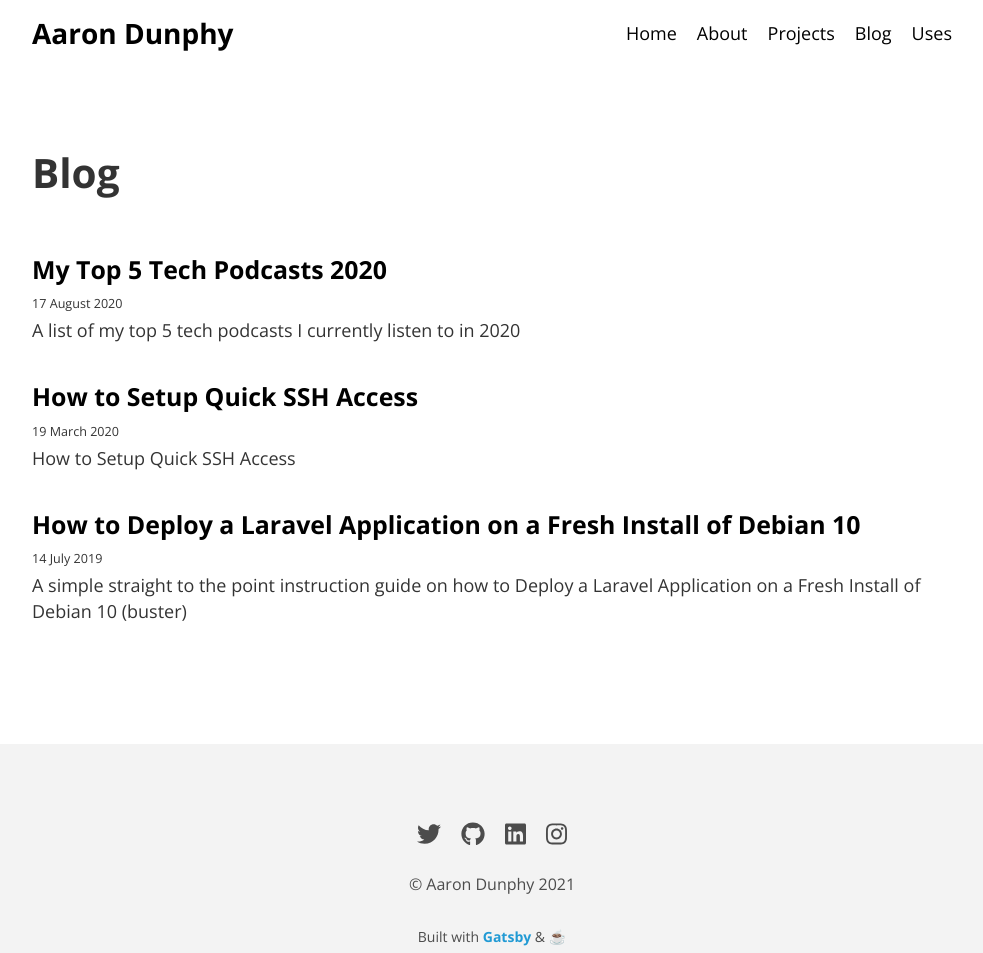
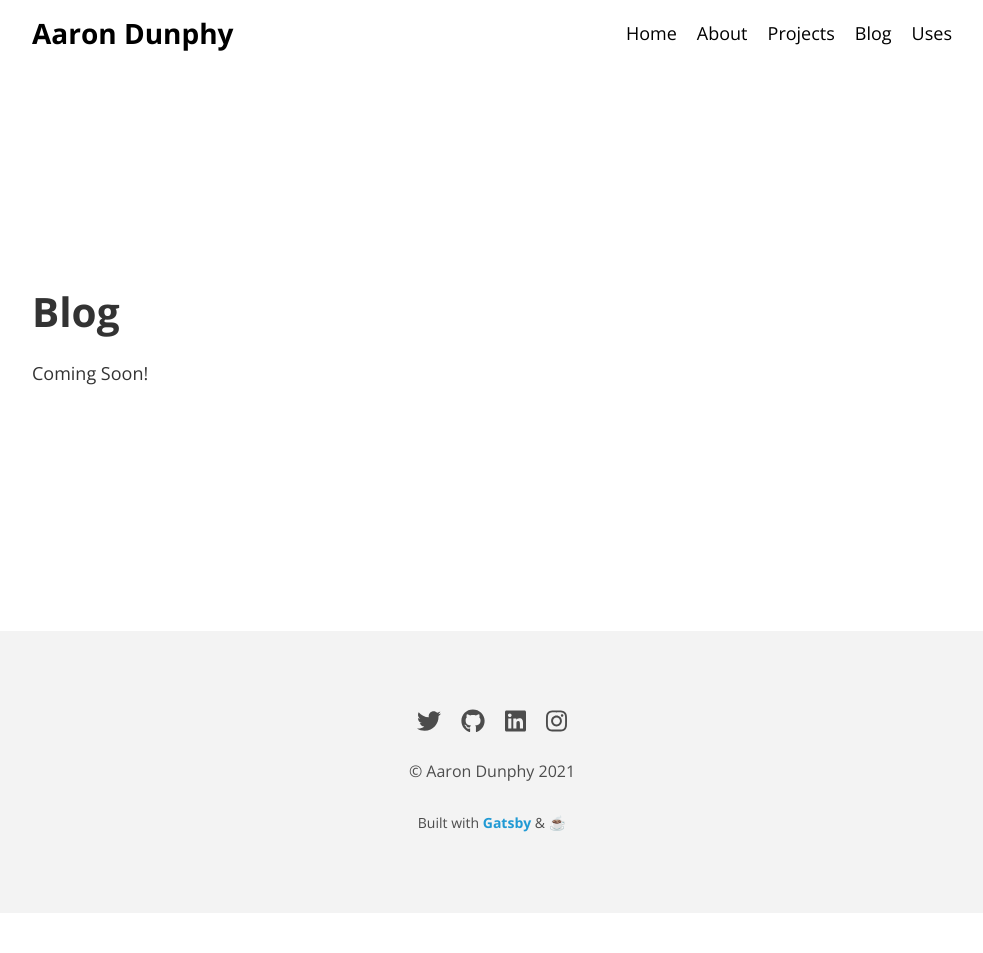
Before and after one commit to AaronDunphy/aarondunphy.com, a Gatsby site: page /blog in a window 1280 px wide. Shown: the whole page, without its empty margins (148-1131 px from the left). After the commit the page ends 913 px from the top, so only its background shows below. Built offline with nearby package versions, Linux system fonts and the light colour scheme; Gatsby itself is replaced by a stand-in of ours.

Commit message:
Temp remove blog whilst wip

```diff
--- /dev/null
+++ b/src/components/styles/blog.js
@@ -0,0 +1,11 @@
+import styled from "styled-components"
+
+const About = styled.section`
+    .blogContainer {
+        min-height: 50vh;
+        display: flex;
+        align-items: center;
+    }
+`
+
+export default About
--- a/src/components/styles/hero.js
+++ b/src/components/styles/hero.js
@@ -1,6 +1,11 @@
 import styled from "styled-components"
 
 const Hero = styled.section`
+    .hero{
+        display: flex;
+        align-items: center;
+        min-height: 40vh;
+    }
     p:first-of-type{
         font-size: 60px;
         font-weight: 700;
--- a/src/pages/about.js
+++ b/src/pages/about.js
@@ -11,7 +11,7 @@ import About from "../components/styles/about"
 const AboutPage = (props) => {
     const data = useStaticQuery(graphql`
         query {
-        placeholderImage: file(relativePath: { eq: "aarondunphy.png" }) {
+        placeholderImage: file(relativePath: { eq: "aarondunphy.jpg" }) {
             childImageSharp {
             fluid(maxWidth: 300) {
                 ...GatsbyImageSharpFluid
--- a/src/pages/blog.js
+++ b/src/pages/blog.js
@@ -4,6 +4,7 @@ import { Link, graphql } from "gatsby"
 import Layout from "../components/layout"
 import SEO from "../components/seo"
 import Header from "../components/header"
+import Blog from "../components/styles/blog"
 
 const BlogPage = (data) => {
 
@@ -25,10 +26,17 @@ const BlogPage = (data) => {
         <Layout>
             <SEO title="Blog" />
             <Header />
-            <h1>Blog</h1>
-            <div style={{marginTop: 60}}>
+            <Blog>
+                <div class="blogContainer">
+                    <div>
+                        <h1>Blog</h1>
+                        <p>Coming Soon!</p>
+                    </div>
+                </div>
+            </Blog>
+            {/* <div style={{marginTop: 60}}>
                 { posts }
-            </div>
+            </div> */}
         </Layout>
     )
 }
```
Also changed, not shown: src/pages/index.js (+9 -5 lines), src/images/aarondunphy.jpg (added), src/images/aarondunphy.png (deleted).
